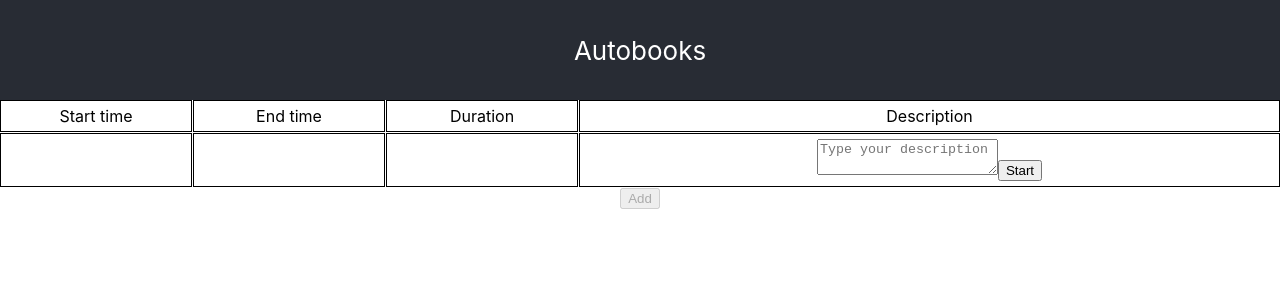
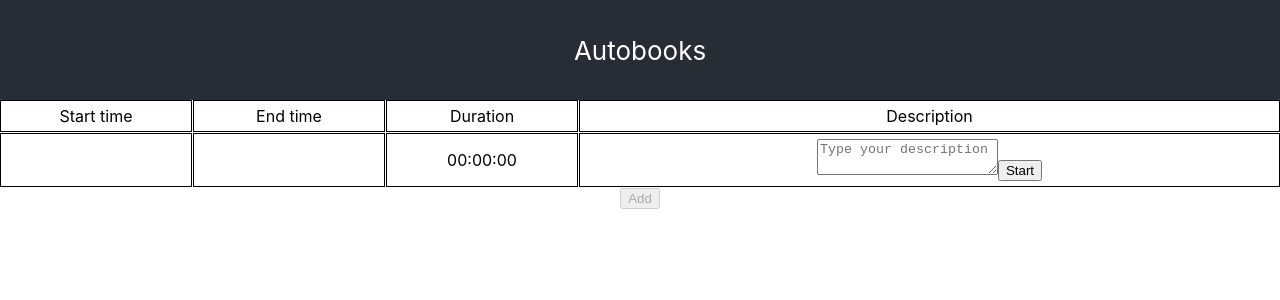
Before and after one commit to run-after/autobooks, a React (Create React App) app: page / in a window 1280 px wide. Both pictures are taken after a click on the button "Add". Shown: the top 300 px of the page. Built offline with nearby package versions, Linux system fonts and the light colour scheme.

Commit message:
Add timer and display timer in duration box unless duration is set on object

```diff
--- a/src/App.js
+++ b/src/App.js
@@ -1,6 +1,7 @@
 import './App.css';
 import { useState } from 'react';
 import taskFactory from './scripts/taskFactory';
+import formatTime from './scripts/formatTime';
 
 function App() {
 
@@ -23,7 +24,11 @@ function App() {
         <div className='start-time'>{obj.startTime && obj.startTimeString}</div>
         <div className='end-time'>{obj.endTime && obj.endTimeString}</div>
         <div className='duration'>
-          {obj.duration}
+          {
+            (!obj.duration &&
+            formatTime(timer.time)) ||
+            formatTime(obj.duration)
+          }
         </div>
         <div className='description'>
           {
@@ -38,7 +43,12 @@ function App() {
     );
   };
 
-    const startTimer = (e) => {
+  const [timer, setTimer] = useState({
+    timeStart: 0,
+    time: 0
+  });
+
+  const startTimer = (e) => {
     e.preventDefault();
 
     // selects task from tasks object
@@ -50,8 +60,17 @@ function App() {
     const description = e.target[0].value;
     task.description = description;
 
-    console.log(tasks)
+    let startTime = new Date().getTime();
+    // This updates timer on screen
+    setInterval(() => {
+      setTimer({
+        timeStart: startTime,
+        time: new Date().getTime() - startTime
+      });
+    }, 10);
   };
+
+
 
 
   return (
```
